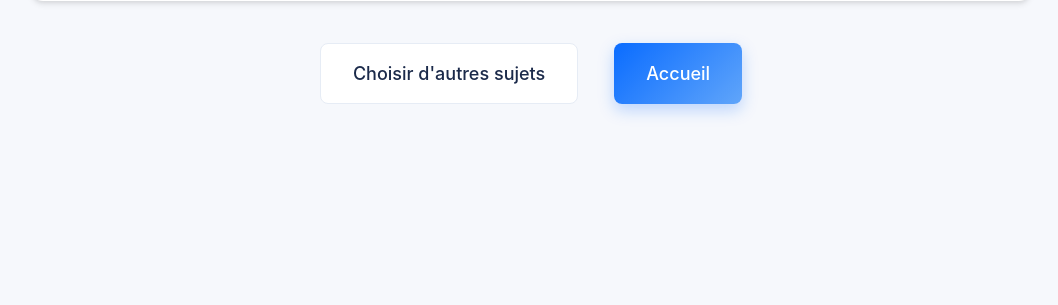
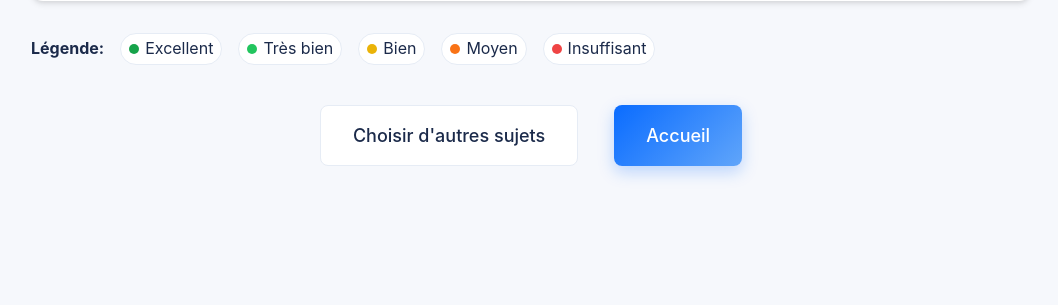
Before and after one commit to amszamburski/quiz-medical-fr, a Flask app: template app/templates/personal/results.html in a window 1280 px wide. Shown: the part 261-566 px from the top of the page, without its empty margins (109-1167 px from the left). Run offline with Flask 3, Linux system fonts and the light colour scheme; the template is opened without the code that fills it, so the values that code supplies are empty; some libraries are stand-ins or nearby versions.

Commit message:
SFARDLE Gold master preSFAR

```diff
--- a/app/templates/personal/results.html
+++ b/app/templates/personal/results.html
@@ -14,14 +14,6 @@
   {% if topic_stats and topic_stats|length > 0 %}
   <div style="margin-top: var(--space-xl);">
     <h2 class="mb-md">Performance par sujet</h2>
-    <div class="mb-md" style="display:flex; gap: var(--space-md); flex-wrap: wrap; align-items:center;">
-      <div><strong>Légende:</strong></div>
-      <div class="legend-dot level-excellent">Excellent</div>
-      <div class="legend-dot level-tres-bien">Très bien</div>
-      <div class="legend-dot level-bien">Bien</div>
-      <div class="legend-dot level-moyen">Moyen</div>
-      <div class="legend-dot level-insuffisant">Insuffisant</div>
-    </div>
     <div class="topic-grid" style="display:grid; grid-template-columns: repeat(auto-fit, minmax(280px, 320px)); gap: var(--space-md); justify-content: center;">
       {% for stat in topic_stats %}
       <div class="card level-card level-{{ stat.level }}">
@@ -73,7 +65,14 @@
     </div>
   </div>
   {% endif %}
-
+   <div class="mb-md" style="display:flex; gap: var(--space-md); flex-wrap: wrap; align-items:center;">
+      <div><strong>Légende:</strong></div>
+      <div class="legend-dot level-excellent">Excellent</div>
+      <div class="legend-dot level-tres-bien">Très bien</div>
+      <div class="legend-dot level-bien">Bien</div>
+      <div class="legend-dot level-moyen">Moyen</div>
+      <div class="legend-dot level-insuffisant">Insuffisant</div>
+    </div>
   <div class="text-center" style="display:flex; gap: var(--space-md); justify-content:center; flex-wrap: wrap; margin-top: 30px;">
     <a href="{{ url_for('personal.index') }}" class="btn btn-secondary btn-large" style="margin: 10px;">
       Choisir d'autres sujets
```
